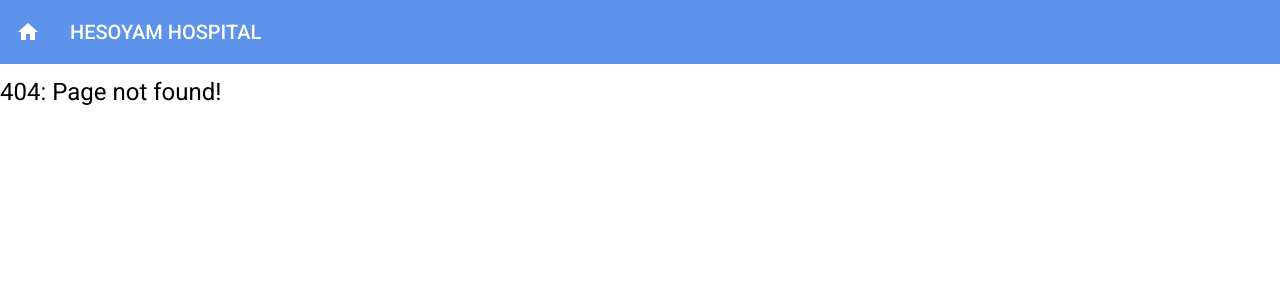
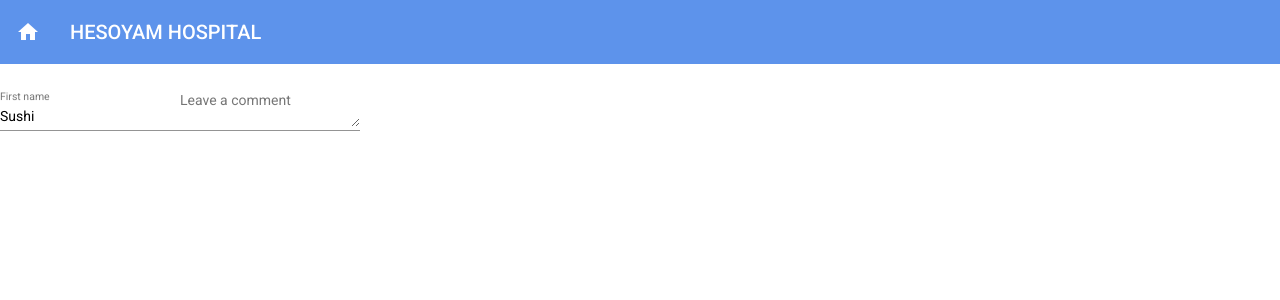
Before and after one commit to PSW-2020-ORG2/Hesoyam-Hospital, an Angular app in the folder HesoyamHospital/web-application-front/: page /medical-record in a window 1280 px wide. Before the commit this address had no page. Shown: the top 300 px of the page. Built offline with nearby package versions, Linux system fonts and the light colour scheme.

Commit message:
feat/show_medical_record-frontend_form

```diff
--- a/HesoyamHospital/web-application-front/src/app/app-routing.module.ts
+++ b/HesoyamHospital/web-application-front/src/app/app-routing.module.ts
@@ -1,15 +1,19 @@
 import { NgModule } from '@angular/core';
 import { Routes, RouterModule } from '@angular/router';
 import { PostFeedbackComponent } from './feedback/patient/post-feedback/post-feedback.component';
+import { MedicalRecordModule } from './medical-record/medical-record.module';
+import { ShowMedicalRecordComponent } from './medical-record/show-medical-record/show-medical-record.component';
 import { PageNotFoundComponent } from './shared/components/page-not-found/page-not-found.component';
 
 const routes: Routes = [
   {path: '', redirectTo: '/feedback/patient/post', pathMatch: 'full'},
   {path: 'feedback/patient/post', component: PostFeedbackComponent},
+  {path:'medical-record', component: ShowMedicalRecordComponent},
   {
     path: 'feedback', loadChildren: () => import('./feedback/feedback.module').then(mod => mod.FeedbackModule)
   },
   {path:'**', component: PageNotFoundComponent}
+
 ];
 
 @NgModule({
--- a/HesoyamHospital/web-application-front/src/app/app.module.ts
+++ b/HesoyamHospital/web-application-front/src/app/app.module.ts
@@ -8,6 +8,8 @@ import { SharedModule } from './shared/shared.module'
 import { HttpClientModule } from '@angular/common/http';
 import { FeedbackService } from './feedback/services/feedback.service';
 import { MaterialModule } from './shared/material/material.module';
+import { MedicalRecordModule} from './medical-record/medical-record.module';
+
 
 
 @NgModule({
@@ -21,7 +23,8 @@ import { MaterialModule } from './shared/material/material.module';
     FeedbackModule,
     SharedModule,
     HttpClientModule,
-    MaterialModule
+    MaterialModule,
+    MedicalRecordModule
   ],
   providers: [FeedbackService],
   bootstrap: [AppComponent]
--- /dev/null
+++ b/HesoyamHospital/web-application-front/src/app/medical-record/show-medical-record/show-medical-record.component.css
@@ -0,0 +1,9 @@
+mat-card {
+    margin: 15px;
+    background-color: rgb(255, 81, 162);
+    color: white;
+}
+#divCenter{
+    justify-content: center;
+    width: 80%;
+}
--- /dev/null
+++ b/HesoyamHospital/web-application-front/src/app/medical-record/show-medical-record/show-medical-record.component.html
@@ -0,0 +1,13 @@
+
+
+<form class="example-form">
+    <mat-form-field class="example-full-width">
+        <mat-label>First name</mat-label>
+        <input matInput placeholder="Ex. Pizza" value="Sushi">
+    </mat-form-field>
+
+    <mat-form-field class="example-full-width">
+        <mat-label>Leave a comment</mat-label>
+        <textarea matInput placeholder="Ex. It makes me feel..."></textarea>
+    </mat-form-field>
+</form>
--- /dev/null
+++ b/HesoyamHospital/web-application-front/src/app/medical-record/show-medical-record/show-medical-record.component.ts
@@ -0,0 +1,15 @@
+import { Component, OnInit } from '@angular/core';
+
+@Component({
+  selector: 'app-show-medical-record',
+  templateUrl: './show-medical-record.component.html',
+  styleUrls: ['./show-medical-record.component.css']
+})
+export class ShowMedicalRecordComponent implements OnInit {
+
+  constructor() { }
+
+  ngOnInit(): void {
+  }
+
+}
```
Also changed, not shown: HesoyamHospital/web-application-front/src/app/medical-record/medical-record.module.ts (added, +19 -0 lines), HesoyamHospital/web-application-front/src/app/feedback/patient/post-feedback/post-feedback.component.ts (line endings or trailing spaces), 1 other file (tests, documents, lock files or other folders).
